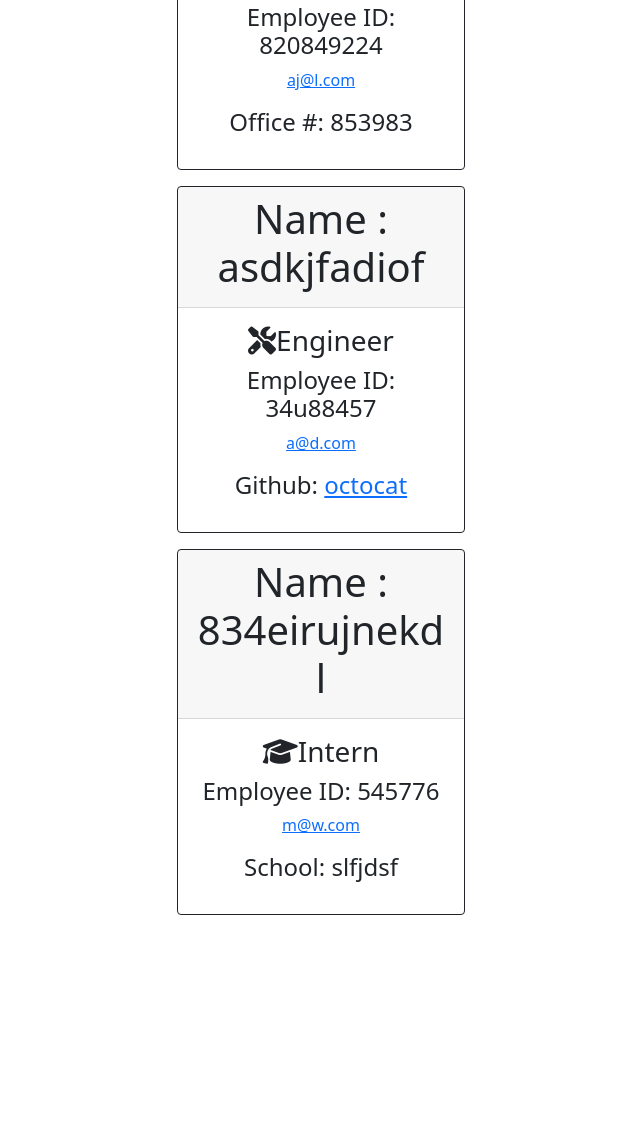
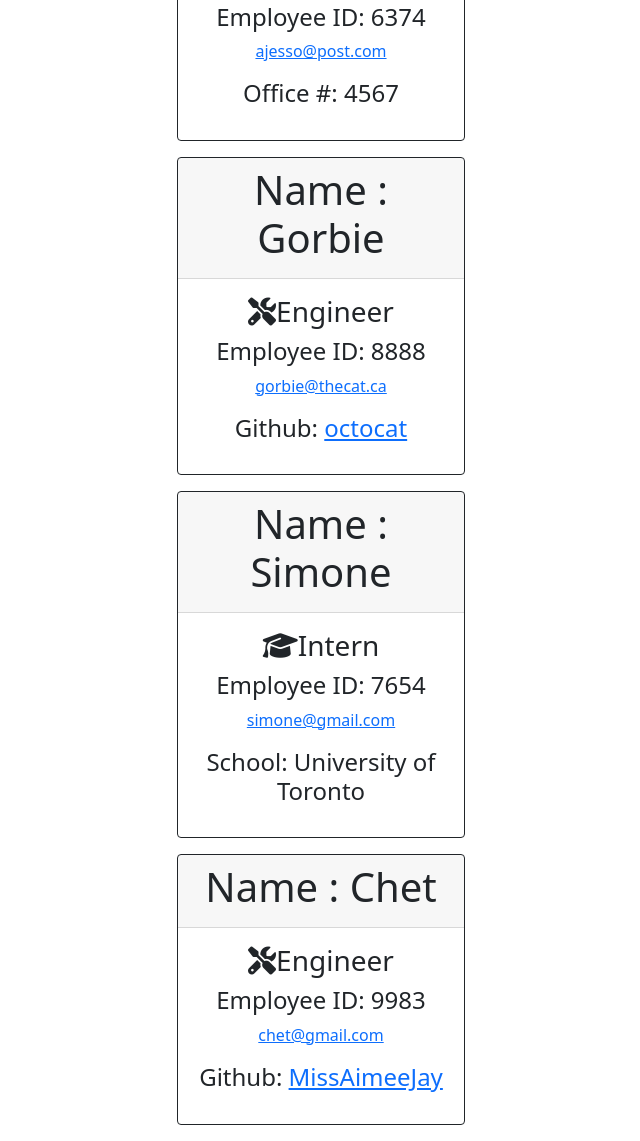
Before and after one commit to Mantablast/OOPTeam-Profile-Generator, a website: page myTeam.html in a window 1280 px wide. Shown: the part 249-1390 px from the top of the page, without its empty margins (319-959 px from the left). Before the commit the page ends 1180 px from the top, so only its background shows below. Drawn offline with nearby package versions, Linux system fonts and the light colour scheme.

```diff
--- a/myTeam.html
+++ b/myTeam.html
@@ -16,38 +16,50 @@
     </header>
     <center>
     <div class="card border-dark mb-3 mx-auto" style="max-width: 18rem;">
-    <div class="card-header"><h1>Name : Aimee J</h1></div>
+    <div class="card-header"><h1>Name : Aimee Jesso</h1></div>
     <div class="card-body text-dark">
     <h3 class="card-title"><i class="fas fa-id-card-alt"></i>Manager</h3>
-    <h4>Employee ID: 820849224</h4>
+    <h4>Employee ID: 6374</h4>
     <p class="card-text">
-    <a href = "mailto: aj@l.com">aj@l.com</a>
-    <h4>Office #: 853983</h4>
+    <a href = "mailto: ajesso@post.com">ajesso@post.com</a>
+    <h4>Office #: 4567</h4>
     </p>
     </div>
     </div>
 
 
         <div class="card border-dark mb-3" style="max-width: 18rem;">
-        <div class="card-header"><h1>Name : asdkjfadiof</h1></div>
+        <div class="card-header"><h1>Name : Gorbie</h1></div>
         <div class="card-body text-dark">
         <h3 class="card-title"><i class="fas fa-tools"></i>Engineer</h3>
-        <h4>Employee ID: 34u88457</h4>
+        <h4>Employee ID: 8888</h4>
         <p class="card-text">
-        <a href = "mailto: a@d.com">a@d.com</a>
+        <a href = "mailto: gorbie@thecat.ca">gorbie@thecat.ca</a>
         <h4>Github: <a href="https://github.com/octocat">octocat</a></h4>
         </p>
         </div>
         </div>
 
         <div class="card border-dark mb-3" style="max-width: 18rem;">
-        <div class="card-header"><h1>Name : 834eirujnekdl</h1></div>
+        <div class="card-header"><h1>Name : Simone</h1></div>
         <div class="card-body text-dark">
         <h3 class="card-title"><i class="fas fa-graduation-cap"></i>Intern</h3>
-        <h4>Employee ID: 545776</h4>
+        <h4>Employee ID: 7654</h4>
         <p class="card-text">
-        <a href = "mailto: m@w.com">m@w.com</a>
-        <h4>School: slfjdsf</h4>
+        <a href = "mailto: simone@gmail.com">simone@gmail.com</a>
+        <h4>School: University of Toronto</h4>
+        </p>
+        </div>
+        </div>
+
+        <div class="card border-dark mb-3" style="max-width: 18rem;">
+        <div class="card-header"><h1>Name : Chet</h1></div>
+        <div class="card-body text-dark">
+        <h3 class="card-title"><i class="fas fa-tools"></i>Engineer</h3>
+        <h4>Employee ID: 9983</h4>
+        <p class="card-text">
+        <a href = "mailto: chet@gmail.com">chet@gmail.com</a>
+        <h4>Github: <a href="https://github.com/MissAimeeJay">MissAimeeJay</a></h4>
         </p>
         </div>
         </div>
```
Also changed, not shown: README.md.
